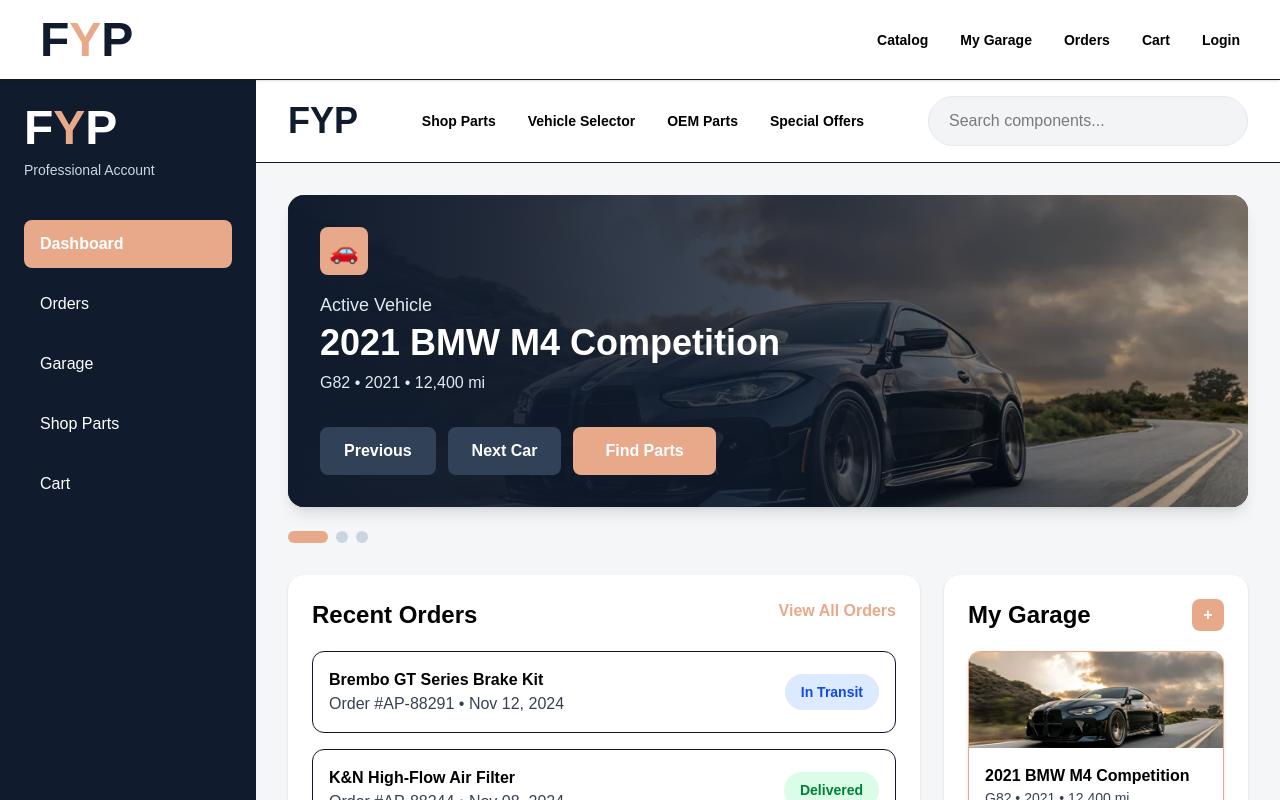
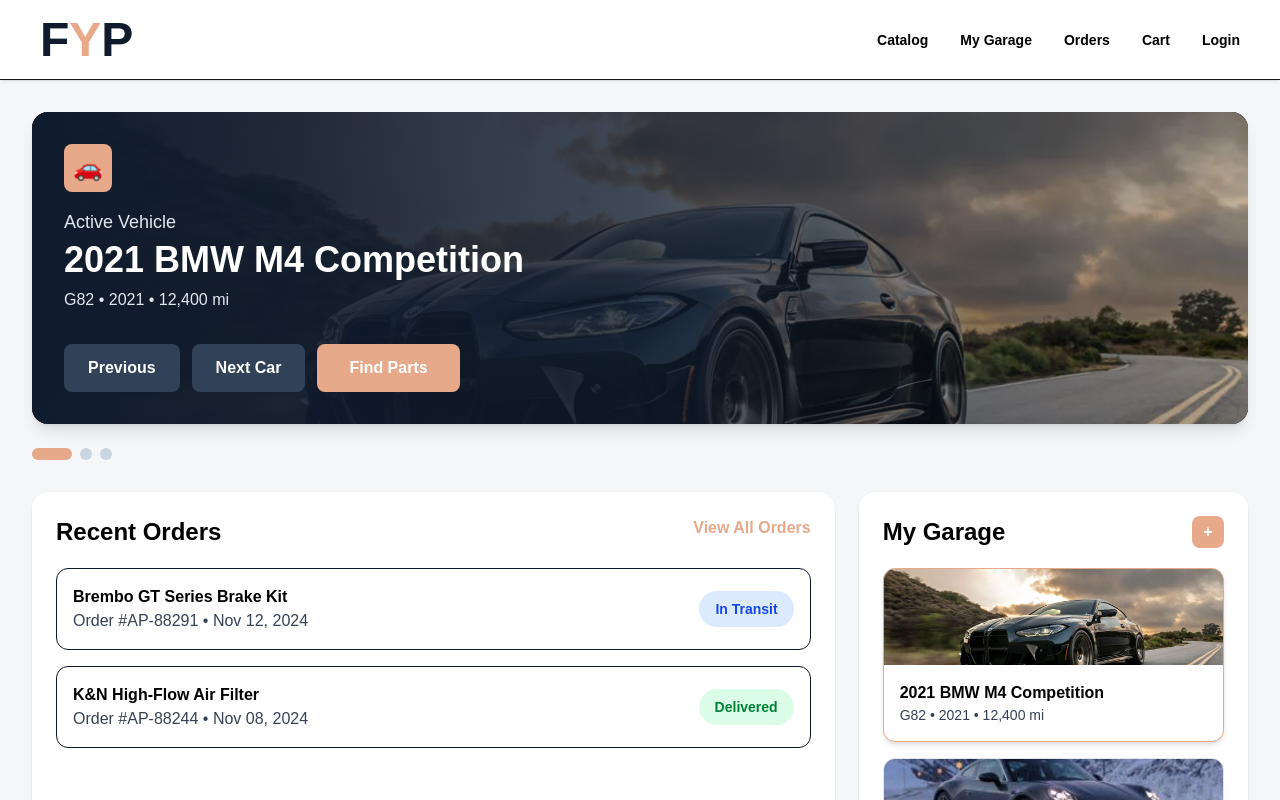
Before and after one commit to eyadhossam989-cyber/find-your-parts, a Next.js app: page /account in a window 1280 px wide. Shown: the top 800 px of the page. Built offline with nearby package versions, Linux system fonts and the light colour scheme.

Commit message:
Updated header to match new design

```diff
--- a/app/account/page.tsx
+++ b/app/account/page.tsx
@@ -28,60 +28,11 @@ export default function AccountPage() {
   return (
     <main className="min-h-screen bg-[#f5f6f8] flex text-[#0f172a]">
       {/* Sidebar Navigation */}
-      <aside className="w-64 bg-[#101b2d] text-white p-6 flex flex-col">
-        <Link href="/" className="text-5xl font-extrabold mb-2">
-          F<span className="text-[#e8a88a]">Y</span>P
-        </Link>
 
-        <p className="text-sm text-slate-300 mb-10">Professional Account</p>
-
-        <nav className="space-y-3">
-          <Link className="block px-4 py-3 rounded-lg bg-[#e8a88a] font-semibold" href="/account">
-            Dashboard
-          </Link>
-          <Link className="block px-4 py-3 rounded-lg hover:bg-slate-800" href="/orders">
-            Orders
-          </Link>
-          <Link className="block px-4 py-3 rounded-lg hover:bg-slate-800" href="/garage">
-            Garage
-          </Link>
-          <Link className="block px-4 py-3 rounded-lg hover:bg-slate-800" href="/parts">
-            Shop Parts
-          </Link>
-          <Link className="block px-4 py-3 rounded-lg hover:bg-slate-800" href="/cart">
-            Cart
-          </Link>
-        </nav>
-
-        <Link
-          href="/parts"
-          className="mt-auto bg-[#e8a88a] text-white font-bold py-3 rounded-lg text-center"
-        >
-          ⚡ Quick Order
-        </Link>
-
-        <Link href="/login" className="mt-6 text-sm text-slate-300">
-          Log Out
-        </Link>
-      </aside>
 
       {/* Main Content Area */}
       <section className="flex-1">
-        <header className="bg-white border-b px-8 py-4 flex justify-between items-center">
-          <h2 className="text-4xl font-extrabold text-[#101b2d]">FYP</h2>
 
-          <nav className="hidden lg:flex gap-8 text-sm font-bold text-black">
-            <Link href="/parts">Shop Parts</Link>
-            <Link href="/garage">Vehicle Selector</Link>
-            <Link href="/parts/brake-pads">OEM Parts</Link>
-            <Link href="/cart">Special Offers</Link>
-          </nav>
-
-          <input
-            className="bg-gray-100 border border-gray-200 rounded-full px-5 py-3 w-80 text-black"
-            placeholder="Search components..."
-          />
-        </header>
 
         <div className="p-8 max-w-[1450px] mx-auto">
           {/* Active Car Hero Section */}
```
